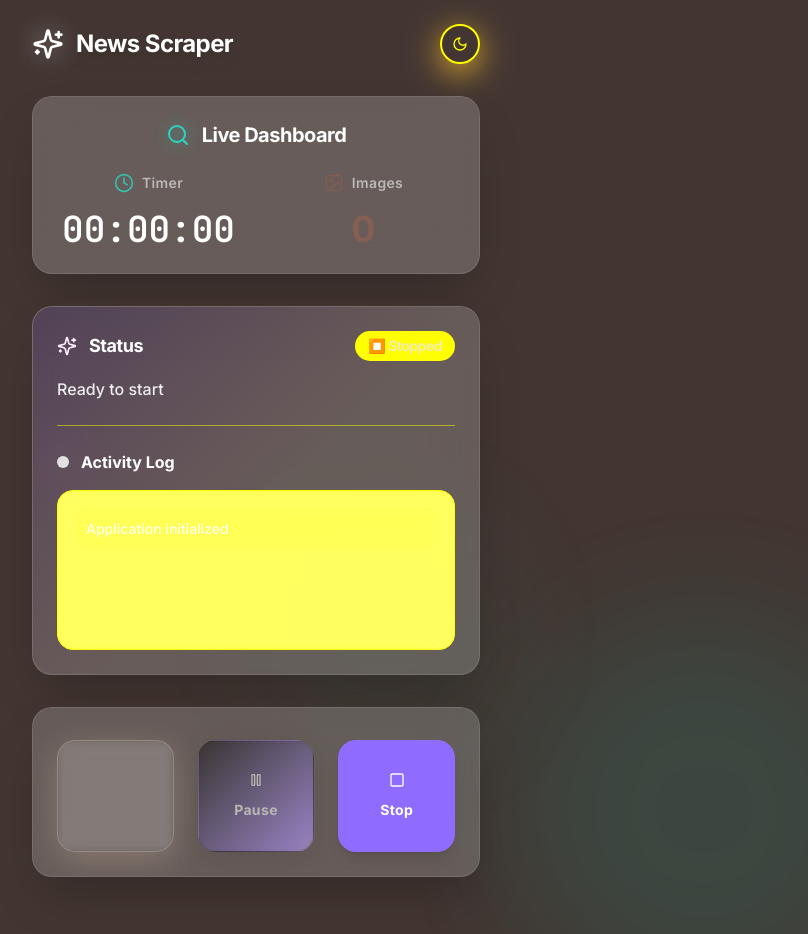
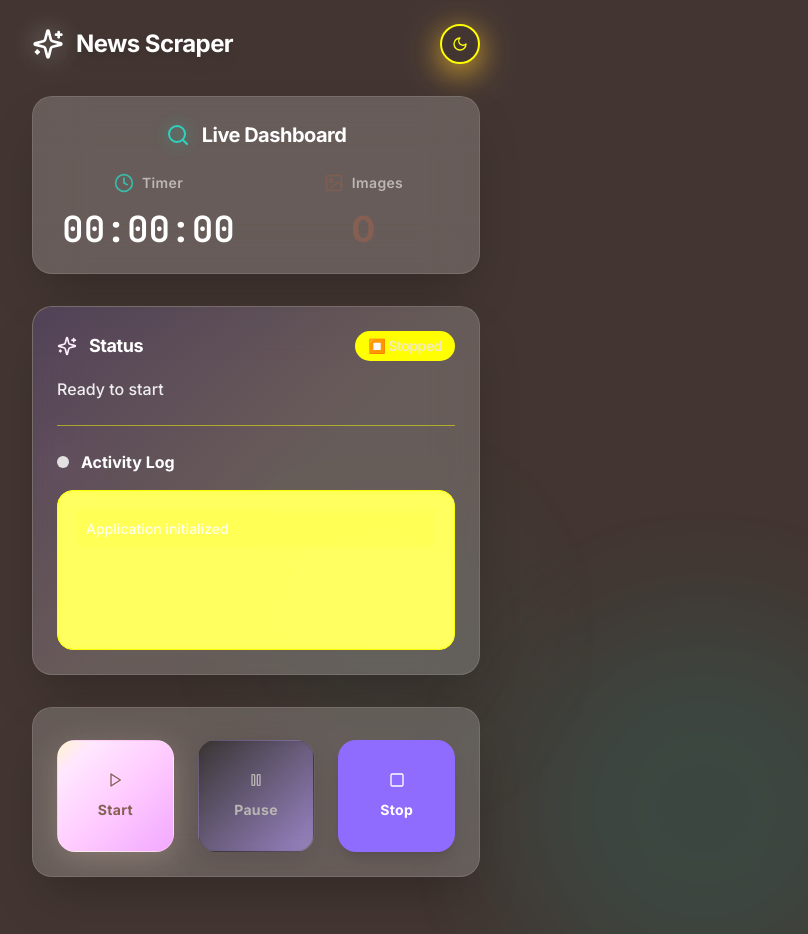
Before and after one commit to Loaeble/kivi-chrono-news, a React (Vite) app: page / in a window 1280 px wide. Shown: the top 934 px of the page, without its empty margins (384-1192 px from the left). Built offline with nearby package versions, Linux system fonts and the light colour scheme.

Commit message:
Fix button text visibility
Ensure button text and icons are visible by applying appropriate color contrast.

```diff
--- a/src/components/ui/button.tsx
+++ b/src/components/ui/button.tsx
@@ -15,7 +15,7 @@ const buttonVariants = cva(
         secondary: "bg-secondary text-secondary-foreground hover:bg-secondary/80 shadow-card",
         ghost: "hover:bg-accent hover:text-accent-foreground transition-all duration-300",
         link: "text-primary underline-offset-4 hover:underline",
-        success: "bg-gradient-success text-transparent bg-clip-text bg-gradient-to-r from-purple-400 via-purple-300 to-purple-500 shadow-success hover:shadow-glow backdrop-blur-sm hover:scale-105 transition-all duration-300 border border-success/20 [&_svg]:text-purple-400",
+        success: "bg-gradient-success text-purple-300 shadow-success hover:shadow-glow backdrop-blur-sm hover:scale-105 transition-all duration-300 border border-success/20 [&_svg]:text-purple-300",
         warning: "bg-gradient-warning text-white shadow-warning hover:shadow-glow backdrop-blur-sm hover:scale-105 transition-all duration-300 border border-warning/20",
         info: "bg-gradient-info text-white shadow-info hover:shadow-glow backdrop-blur-sm",
         teal: "bg-gradient-teal-purple text-white shadow-elegant hover:shadow-glow backdrop-blur-sm",
```
